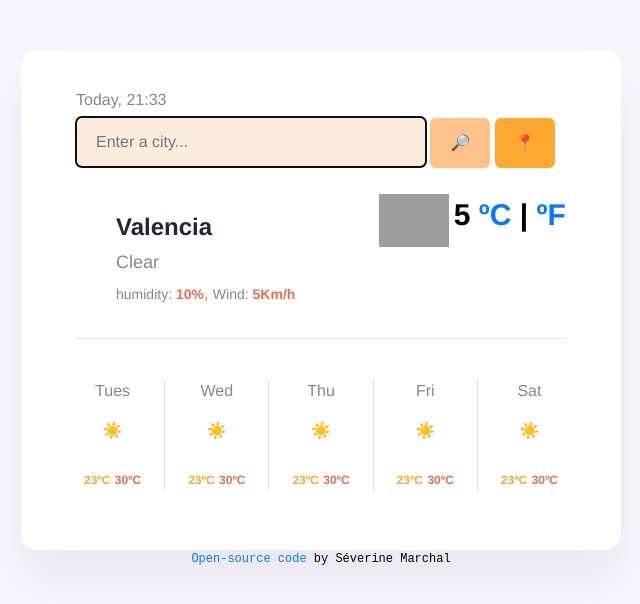
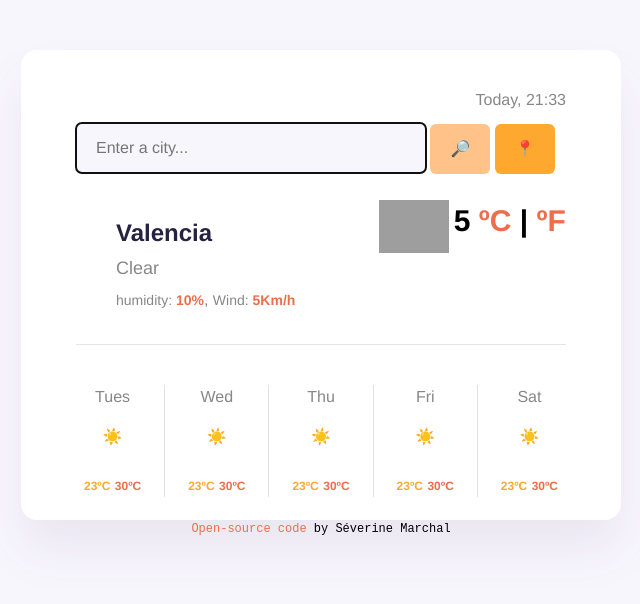
Before and after one commit to marchalseverine/WeatherApp-MS-V2, a plain HTML site: page index.HTML in a window 1280 px wide. Shown: the whole page, without its empty margins (319-959 px from the left). Drawn offline with nearby package versions, Linux system fonts and the light colour scheme; grey boxes are pictures that could not be loaded.

Commit message:
update styles.css colors

```diff
--- a/src/styles.css
+++ b/src/styles.css
@@ -9,7 +9,7 @@ body {
 
 .dashboard {
   width: 600px;
-  height: 500px;
+  height: 470px;
   background-color: #fff;
   font-family: Cerebri-Sans, Helvetica, Arial, sans-serif;
   border-radius: 16px;
@@ -25,6 +25,8 @@ body {
 
 #current-date {
   font-size: 16px;
+  text-align: right;
+  padding-bottom: 6px;
 }
 
 #current-city {
@@ -107,7 +109,7 @@ img {
 }
 .city {
   width: 350px;
-  background: #fcecdd;
+  background: #f8f6fd;
 }
 #location-button {
   background-color: #fea82f;
@@ -115,3 +117,9 @@ img {
 #search-button {
   background-color: #ffc288;
 }
+a {
+  color: #ec6e4c;
+}
+a .hover {
+  color: #fea82f;
+}
```
